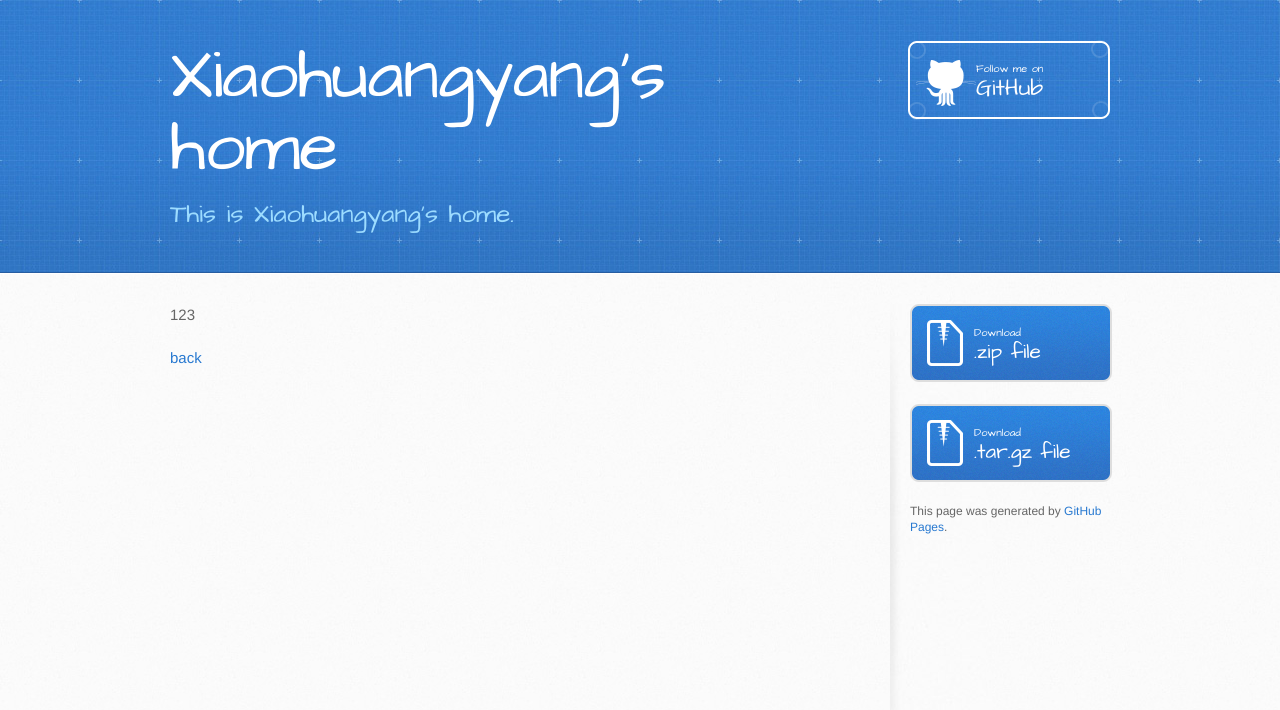
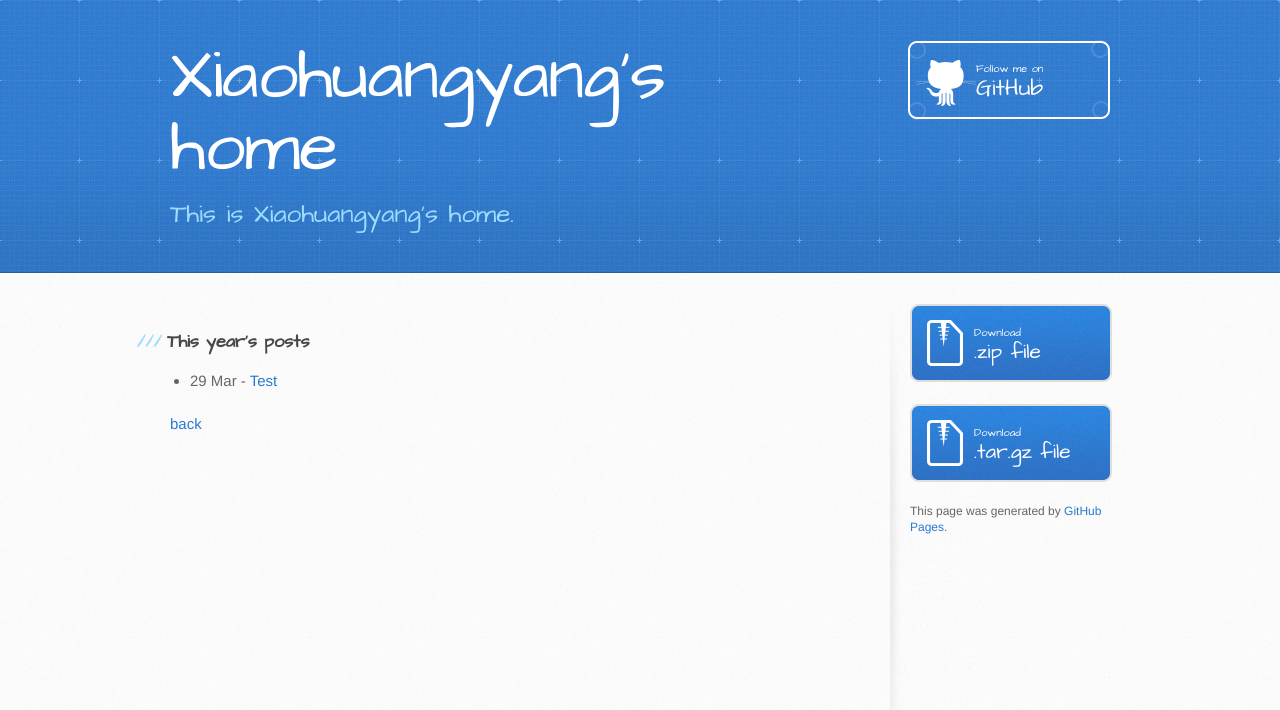
Before and after one commit to xiaohuangyang/xiaohuangyang.github.io, a Jekyll site: the page built from another-page.md, in a window 1280 px wide. Shown: the top 710 px of the page. Built offline with Jekyll 4.4.1, drawn with Linux system fonts in a browser that asks for light colours.

Commit message:
Update another-page.md

```diff
--- a/another-page.md
+++ b/another-page.md
@@ -2,6 +2,38 @@
 layout: default
 ---
 
-123
+<section>
+  {% if site.posts[0] %}
+
+    {% capture currentyear %}{{ 'now' | date: "%Y" }}{% endcapture %}
+    {% capture firstpostyear %}{{ site.posts[0].date | date: '%Y' }}{% endcapture %}
+    {% if currentyear == firstpostyear %}
+        <h3>This year's posts</h3>
+    {% else %}
+        <h3>{{ firstpostyear }}</h3>
+    {% endif %}
+
+    {%for post in site.posts %}
+      {% unless post.next %}
+        <ul>
+      {% else %}
+        {% capture year %}{{ post.date | date: '%Y' }}{% endcapture %}
+        {% capture nyear %}{{ post.next.date | date: '%Y' }}{% endcapture %}
+        {% if year != nyear %}
+          </ul>
+          <h3>{{ post.date | date: '%Y' }}</h3>
+          <ul>
+        {% endif %}
+      {% endunless %}
+        <li><time>{{ post.date | date:"%d %b" }} - </time>
+          <a href="{{ post.url | prepend: site.baseurl | replace: '//', '/' }}">
+            {{ post.title }}
+          </a>
+        </li>
+    {% endfor %}
+    </ul>
+
+  {% endif %}
+</section>
 
 [back](./)
```
